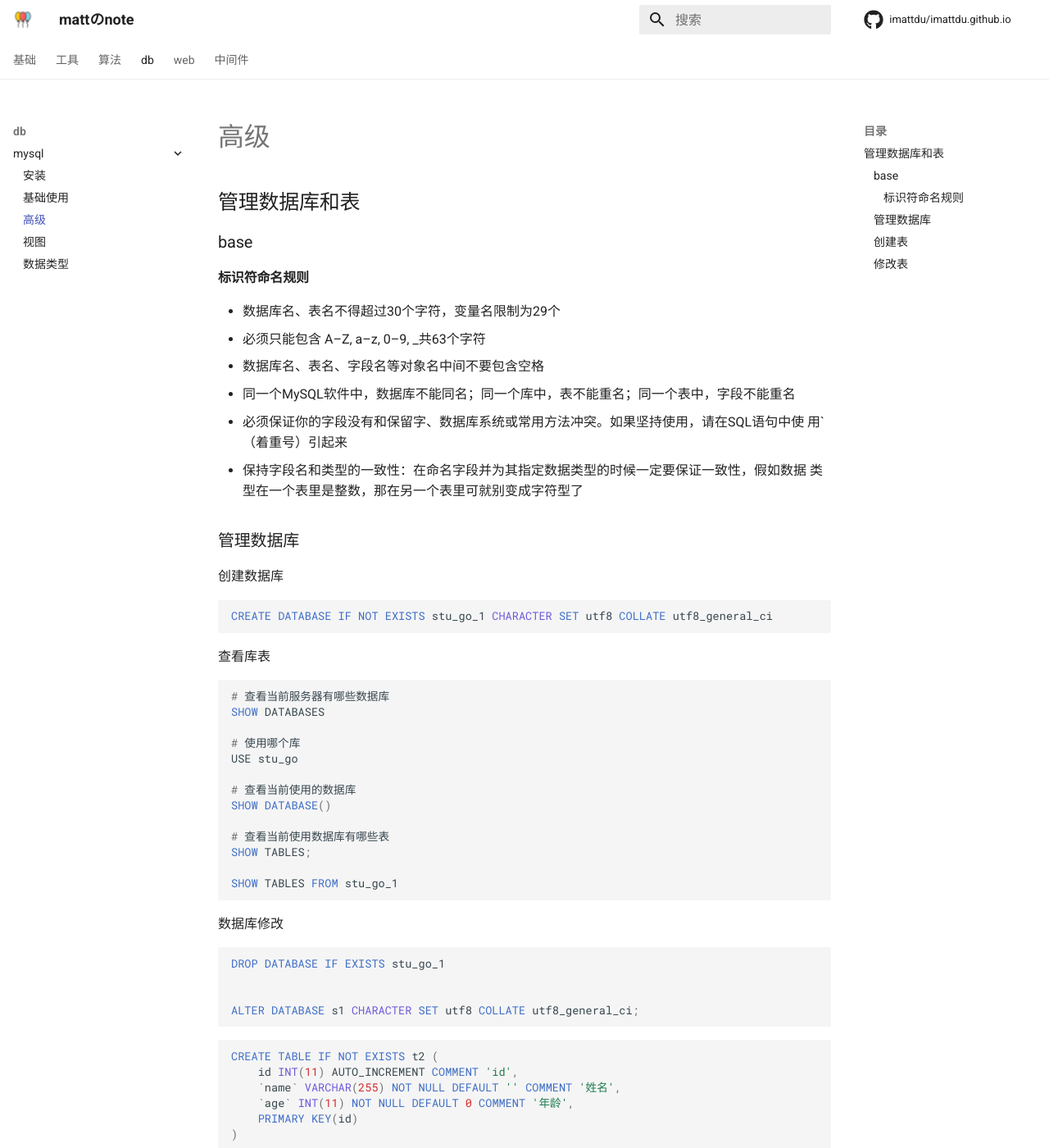
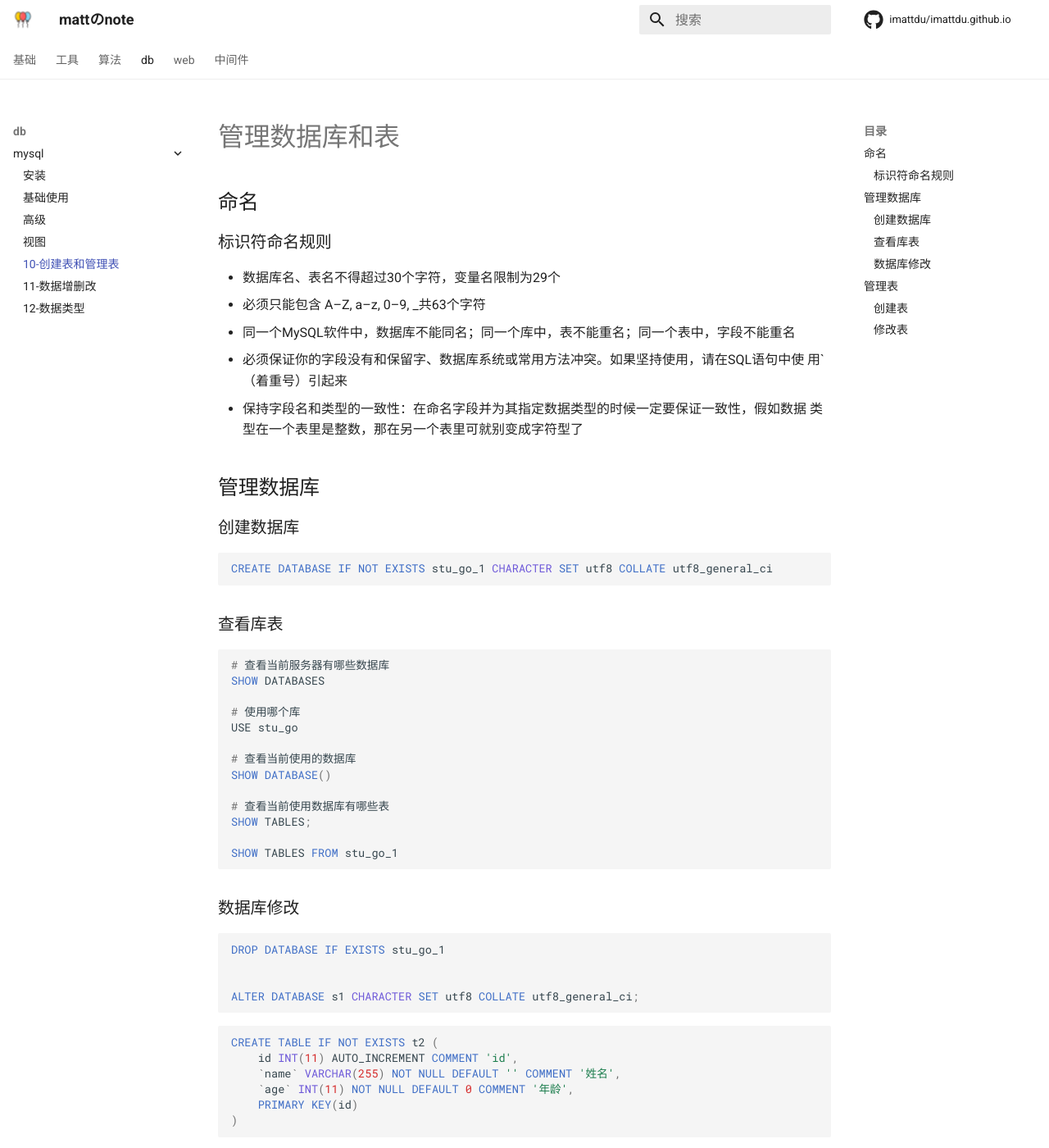
Before and after one commit to imattdu/imattdu.github.io, an MkDocs documentation site: the page built from docs/20db/00mysql-基础/10-创建表和管理表.md, in a window 1280 px wide and 1400 px high. Shown: the whole window at 82% size. Built offline with MkDocs 1.6.1 and Material for MkDocs 9.7.7, drawn with Linux system fonts in a browser that asks for light colours; comment, search, counter and statistics services are not loaded; some of the changed text lies outside the part shown.

Commit message:
update 00mysql-基础

````diff
--- a/docs/20db/0mysql/2advanced.md
+++ b/docs/20db/00mysql-基础/10-创建表和管理表.md
@@ -1,18 +1,15 @@
-## 管理数据库和表
+# 管理数据库和表
 
 
 
 
 
-### base
+## 命名
 
-#### 标识符命名规则
-
-
+### 标识符命名规则
 
 - 数据库名、表名不得超过30个字符，变量名限制为29个
 - 必须只能包含 A–Z, a–z, 0–9, _共63个字符
-- 数据库名、表名、字段名等对象名中间不要包含空格
 - 同一个MySQL软件中，数据库不能同名；同一个库中，表不能重名；同一个表中，字段不能重名
 - 必须保证你的字段没有和保留字、数据库系统或常用方法冲突。如果坚持使用，请在SQL语句中使 用`（着重号）引起来
 - 保持字段名和类型的一致性：在命名字段并为其指定数据类型的时候一定要保证一致性，假如数据 类型在一个表里是整数，那在另一个表里可就别变成字符型了
@@ -21,19 +18,19 @@
 
 
 
-### 管理数据库
+## 管理数据库
 
 
 
 
 
-创建数据库
+### 创建数据库
 
 ```sql
 CREATE DATABASE IF NOT EXISTS stu_go_1 CHARACTER SET utf8 COLLATE utf8_general_ci
 ```
 
-查看库表
+### 查看库表
 
 
 
@@ -55,7 +52,7 @@ SHOW TABLES FROM stu_go_1
 
 
 
-数据库修改
+### 数据库修改
 
 
 
@@ -88,15 +85,17 @@ CREATE TABLE IF NOT EXISTS t2 (
 
 
 
-
-
-
-
 ```sql
 CREATE TABLE IF NOT EXISTS t3
 AS
 SELECT * FROM `user
 ```
+
+
+
+
+
+## 管理表
 
 
 
--- a/mkdocs.yml
+++ b/mkdocs.yml
@@ -136,11 +136,13 @@ nav:
       - dp: 10algorithm/base/4dp.md
   - db:
     - mysql:
-      - 安装: 20db/0mysql/0setup.md
+      - 安装: 20db/00mysql-基础/0setup.md
       - 基础使用: 20db/0mysql/1base.md
       - 高级: 20db/0mysql/2advanced.md
       - 视图: 20db/0mysql/视图.md
-      - 数据类型: 20db/0mysql/12-数据类型.md
+      - 10-创建表和管理表: 20db/00mysql-基础/10-创建表和管理表.md
+      - 11-数据增删改: 20db/00mysql-基础/11-数据增删改.md
+      - 12-数据类型: 20db/00mysql-基础/12-数据类型.md
   - web:
     - gin:
       - base: 23frame/gin/base.md
````
Also changed, not shown: other parts of docs/20db/00mysql-基础/10-创建表和管理表.md (+3 -0 lines), docs/20db/00mysql-基础/11-数据增删改.md (added, +22 -0 lines), docs/20db/00mysql-基础/0setup.md (renamed from docs/20db/0mysql/0setup.md), docs/20db/00mysql-基础/12-数据类型.md (renamed from docs/20db/0mysql/12-数据类型.md), docs/20db/00mysql-基础/1base.md (renamed from docs/20db/0mysql/1base.md), docs/20db/00mysql-基础/2函数.md (renamed from docs/20db/0mysql/2函数.md), docs/20db/00mysql-基础/视图.md (renamed from docs/20db/0mysql/视图.md).
